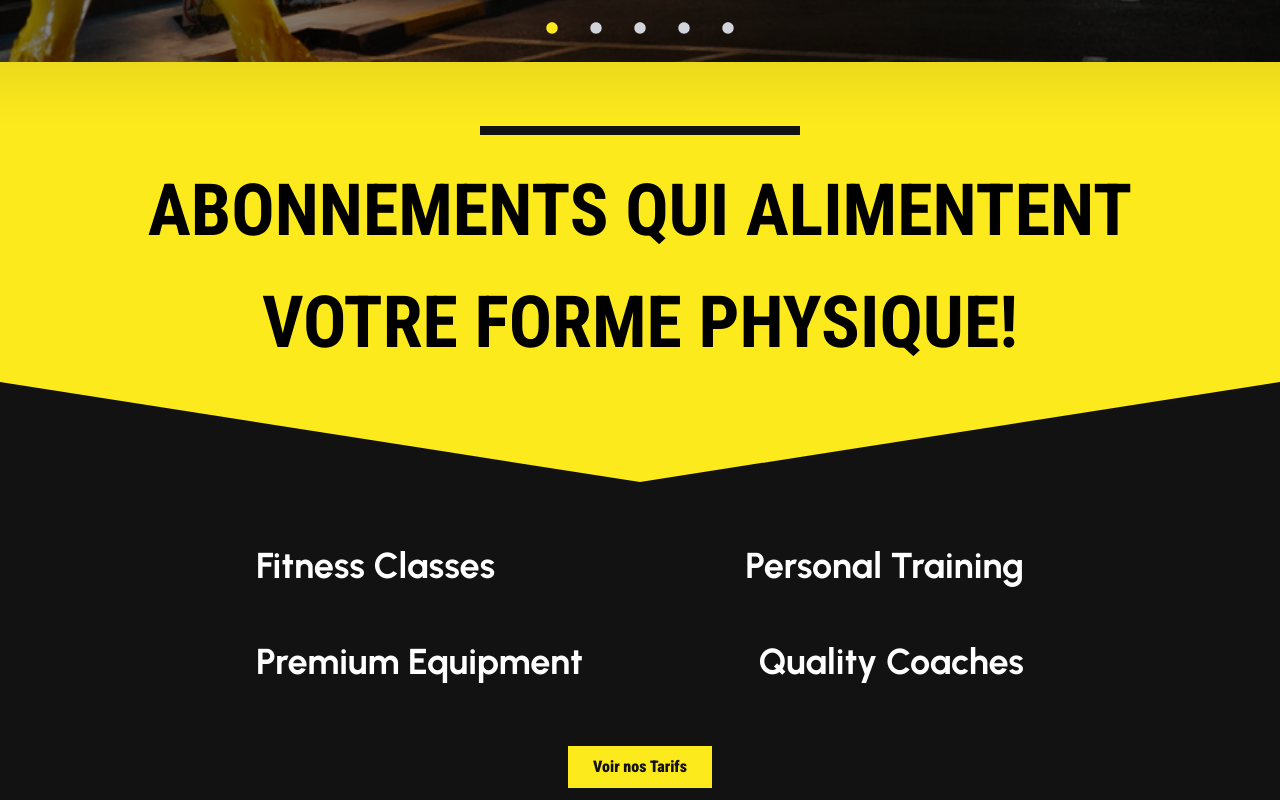
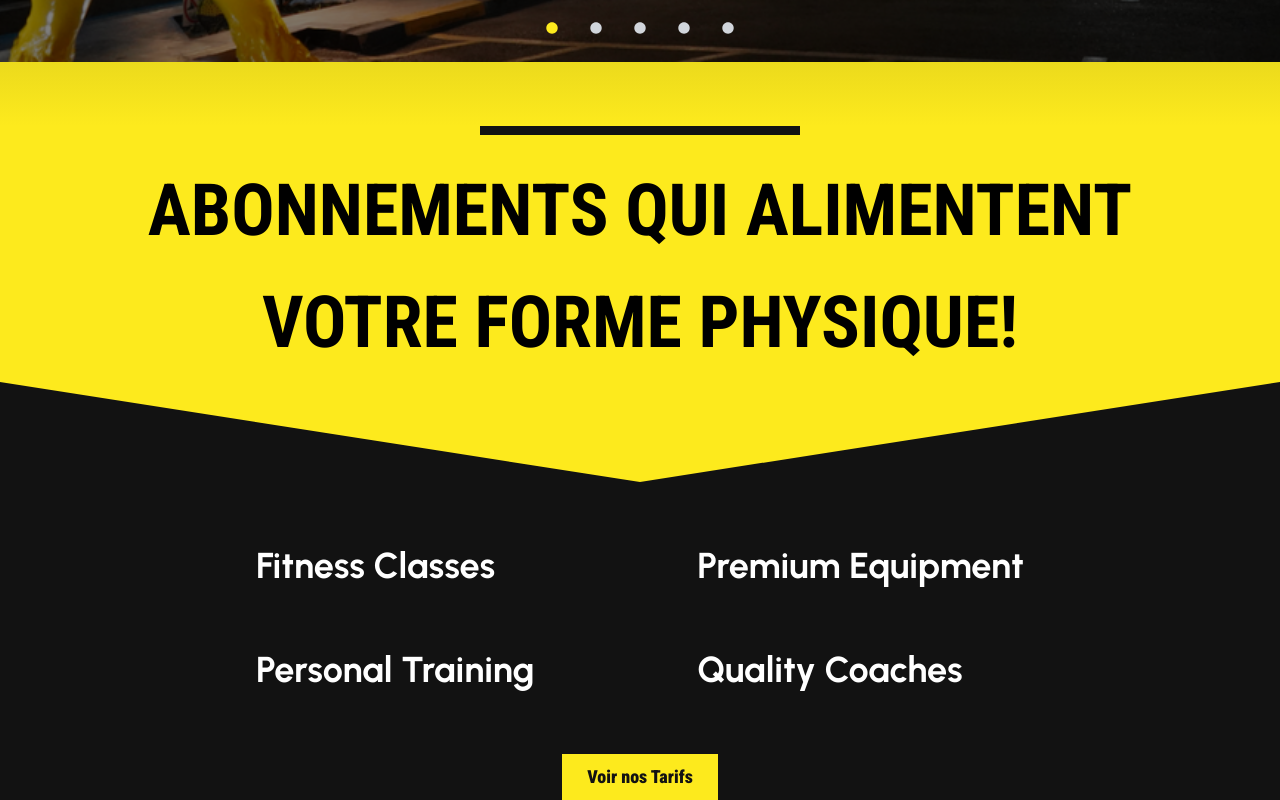
Before and after one commit to medazizktata/Arena-gym-website, a React (Vite) app in the folder Arena-gym-website/: page / in a window 1280 px wide. Shown: the part 820-1620 px from the top of the page. Built offline with nearby package versions, Linux system fonts and the light colour scheme.

Commit message:
Switched flexbox from to row to col

```diff
--- a/Arena-gym-website/src/pages/Home/Home.jsx
+++ b/Arena-gym-website/src/pages/Home/Home.jsx
@@ -65,17 +65,17 @@ function Home() {
       >
         <polygon points="0,0 100,0 50,100" fill={getColor("yellowMain")} />
       </svg>
-      <div className="text-white text-4xl font-urbanist font-bold inline mx-[20%] my-[5%] bg-blackBG bottom-0 flex flex-col gap-14">
-        <div className="flex flex-row justify-between">
+      <div className="text-white text-4xl font-urbanist font-bold inline mx-[20%] my-[5%] bg-blackBG bottom-0 flex flex-row justify-between">
+        <div className="flex flex-col gap-16">
           <span>Fitness Classes</span>
           <span>Personal Training</span>
         </div>
-        <div className="flex flex-row justify-between">
+        <div className="flex flex-col justify-between">
           <span>Premium Equipment</span>
           <span>Quality Coaches</span>
         </div>
       </div>
-      <div className="flex flex-col justify-center items-center">
+      <div className="flex flex-col justify-center items-center text-lg">
         <ButtonYellow
           buttonFont="font-robotoCon"
           fontWeight="font-black"
```
